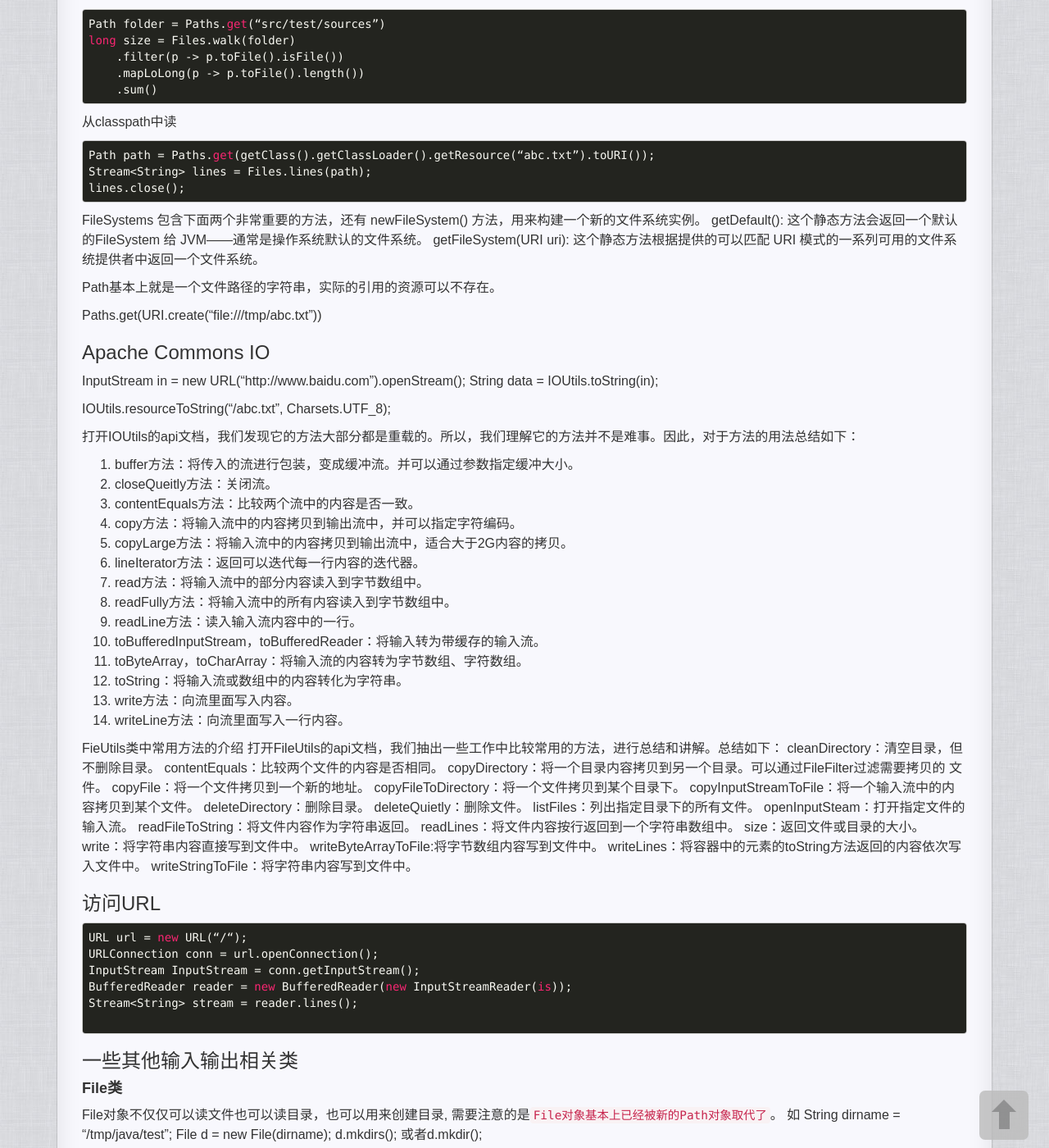
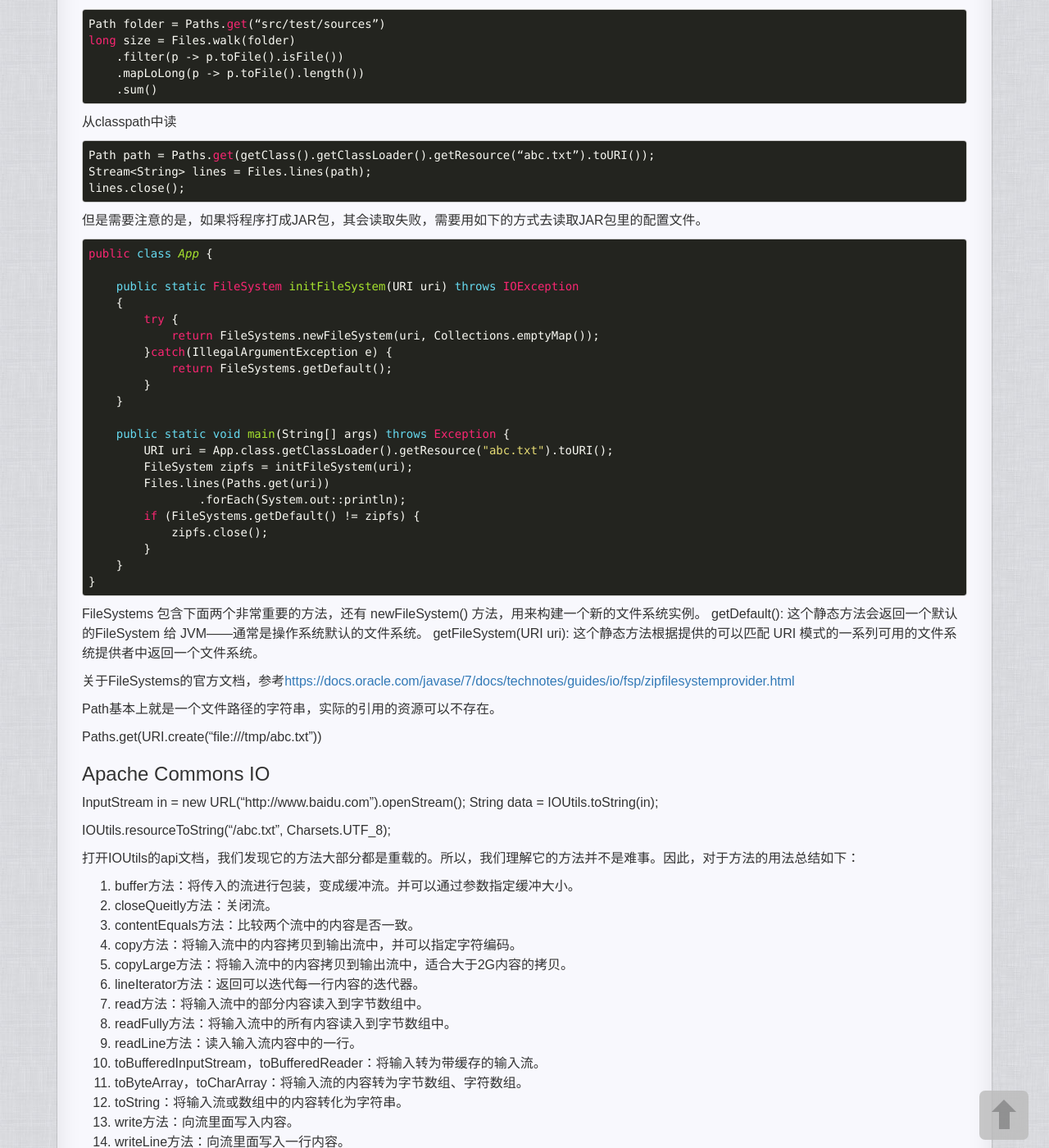
Before and after one commit to zhouqing86/zhouqing86.github.io, a Jekyll site: the page built from _posts/basic-java/2016-11-27-java-io.md, in a window 1280 px wide and 1400 px high, scrolled down 3829 px. Shown: the whole window at 82% size. Built offline with Jekyll 4.4.1, drawn with Linux system fonts in a browser that asks for light colours; comment, search, counter and statistics services are not loaded.

Commit message:
update java io with FileSystems

````diff
--- a/_posts/basic-java/2016-11-27-java-io.md
+++ b/_posts/basic-java/2016-11-27-java-io.md
@@ -204,9 +204,37 @@ Stream<String> lines = Files.lines(path);
 lines.close();
 ```
 
+但是需要注意的是，如果将程序打成JAR包，其会读取失败，需要用如下的方式去读取JAR包里的配置文件。
+
+```
+public class App {
+
+    public static FileSystem initFileSystem(URI uri) throws IOException
+    {
+        try {
+            return FileSystems.newFileSystem(uri, Collections.emptyMap());
+        }catch(IllegalArgumentException e) {
+            return FileSystems.getDefault();
+        }
+    }
+
+    public static void main(String[] args) throws Exception {
+        URI uri = App.class.getClassLoader().getResource("abc.txt").toURI();
+        FileSystem zipfs = initFileSystem(uri);
+        Files.lines(Paths.get(uri))
+                .forEach(System.out::println);
+        if (FileSystems.getDefault() != zipfs) {
+            zipfs.close();
+        }
+    }
+}
+```
+
 FileSystems 包含下面两个非常重要的方法，还有 newFileSystem() 方法，用来构建一个新的文件系统实例。
 getDefault(): 这个静态方法会返回一个默认的FileSystem 给 JVM——通常是操作系统默认的文件系统。
 getFileSystem(URI uri): 这个静态方法根据提供的可以匹配 URI 模式的一系列可用的文件系统提供者中返回一个文件系统。
+
+关于FileSystems的官方文档，参考[https://docs.oracle.com/javase/7/docs/technotes/guides/io/fsp/zipfilesystemprovider.html](https://docs.oracle.com/javase/7/docs/technotes/guides/io/fsp/zipfilesystemprovider.html)
 
 Path基本上就是一个文件路径的字符串，实际的引用的资源可以不存在。
 
````
Also changed, not shown: _posts/aws/2019-12-22-aws-sam-introduction.md (+2 -0 lines), static/img/aws/wildrydes-complete-architecture.png (added).
